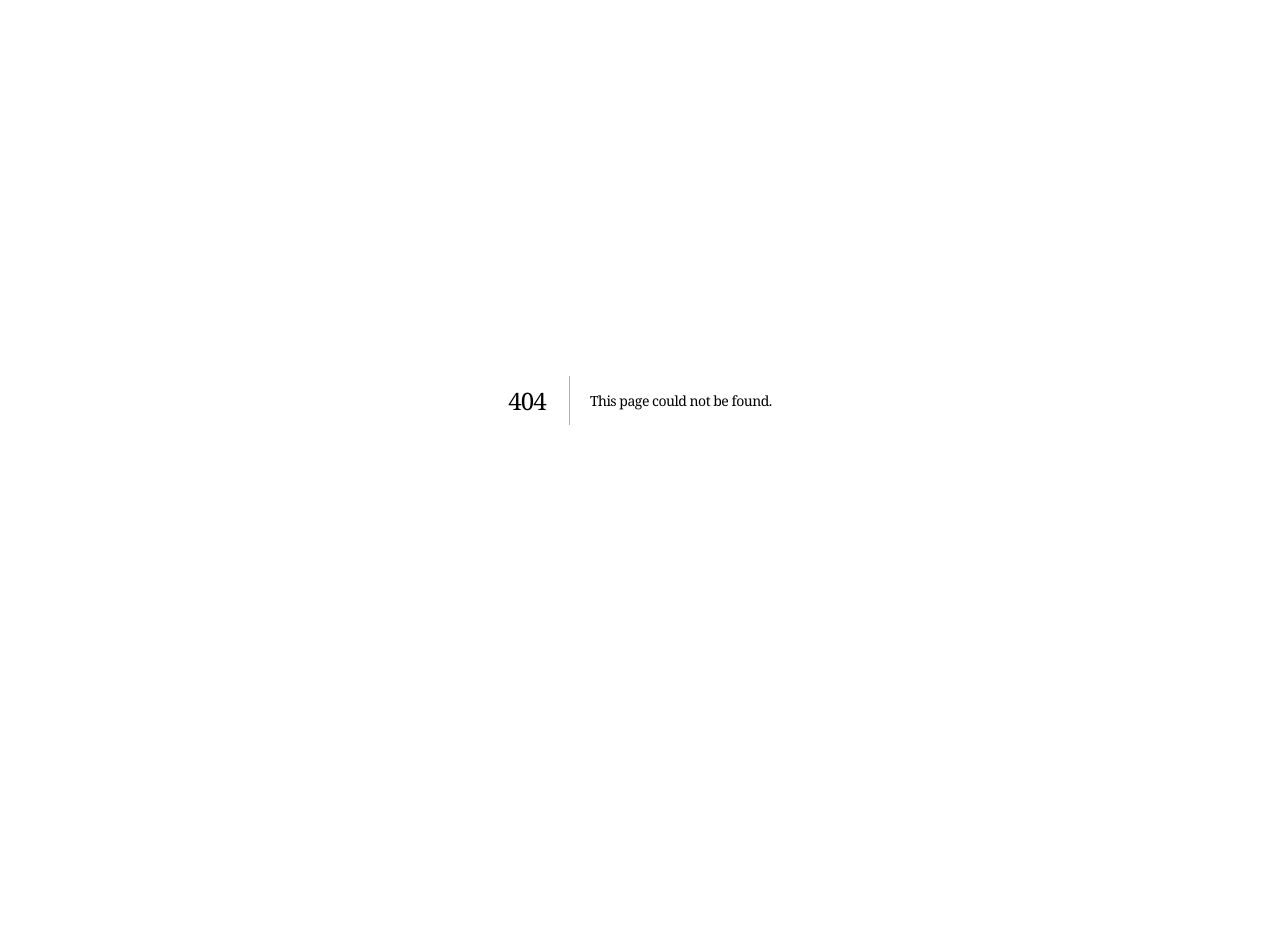
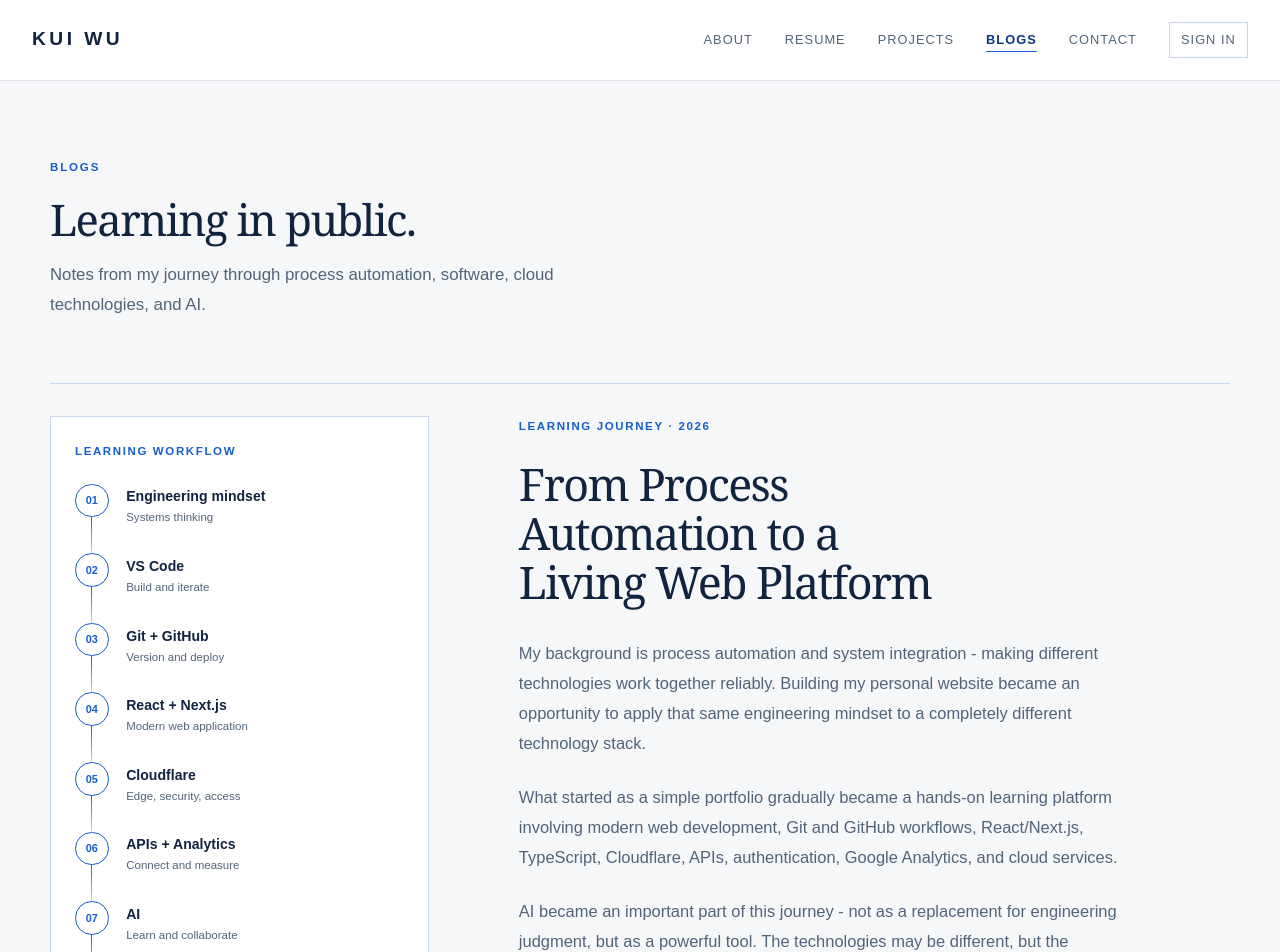
Before and after one commit to kwcontrols/KW-Portfolio, a Next.js app: page /blog in a window 1280 px wide. Before the commit this address had no page. Shown: the top 952 px of the page. Before the commit the page ends 800 px from the top, so only its background shows below. Built offline with nearby package versions, Linux system fonts and the light colour scheme; no server answers.

Commit message:
Add first public learning journey blog

```diff
--- /dev/null
+++ b/app/blog/page.tsx
@@ -0,0 +1,92 @@
+import type { Metadata } from "next";
+import { SiteFooter } from "../SiteFooter";
+import { SiteHeader } from "../SiteHeader";
+
+export const metadata: Metadata = {
+  title: "Blogs | Kui Wu",
+  description: "Notes from my journey through process automation, software, cloud technologies, and AI.",
+};
+
+const workflow = [
+  ["01", "Engineering mindset", "Systems thinking"],
+  ["02", "VS Code", "Build and iterate"],
+  ["03", "Git + GitHub", "Version and deploy"],
+  ["04", "React + Next.js", "Modern web application"],
+  ["05", "Cloudflare", "Edge, security, access"],
+  ["06", "APIs + Analytics", "Connect and measure"],
+  ["07", "AI", "Learn and collaborate"],
+  ["08", "Automation design", "Improve engineering efficiency"],
+];
+
+export default function BlogPage() {
+  return (
+    <div className="site-shell" id="page-start">
+      <SiteHeader />
+      <main>
+        <section className="blog-page">
+          <header className="blog-intro">
+            <p className="section-index">Blogs</p>
+            <h1>Learning in public.</h1>
+            <p>Notes from my journey through process automation, software, cloud technologies, and AI.</p>
+          </header>
+
+          <article className="blog-feature">
+            <aside className="workflow-panel" aria-label="Technology learning workflow">
+              <p className="workflow-kicker">Learning workflow</p>
+              <div className="workflow-list">
+                {workflow.map(([number, title, detail], index) => (
+                  <div className="workflow-step" key={title}>
+                    <div className="workflow-node"><span>{number}</span></div>
+                    <div>
+                      <strong>{title}</strong>
+                      <small>{detail}</small>
+                    </div>
+                    {index < workflow.length - 1 ? <span className="workflow-line" aria-hidden="true" /> : null}
+                  </div>
+                ))}
+              </div>
+            </aside>
+
+            <div className="blog-article-copy">
+              <p className="blog-meta">Learning Journey · 2026</p>
+              <h2>From Process Automation to a Living Web Platform</h2>
+
+              <p>My background is process automation and system integration - making different technologies work together reliably. Building my personal website became an opportunity to apply that same engineering mindset to a completely different technology stack.</p>
+
+              <p>What started as a simple portfolio gradually became a hands-on learning platform involving modern web development, Git and GitHub workflows, React/Next.js, TypeScript, Cloudflare, APIs, authentication, Google Analytics, and cloud services.</p>
+
+              <p>AI became an important part of this journey - not as a replacement for engineering judgment, but as a powerful tool. The technologies may be different, but the engineering principles are remarkably familiar: understand the interfaces, trace the data, test assumptions, secure the boundaries, and solve problems systematically.</p>
+
+              <p>This website now represents more than a portfolio. It is an ongoing experiment in <strong>learning AI, learning how to work effectively with AI, and exploring how to leverage it as a powerful engineering tool to improve the efficiency and quality of my process automation design work.</strong></p>
+            </div>
+          </article>
+        </section>
+      </main>
+      <SiteFooter />
+
+      <style>{`
+        .blog-page{max-width:1180px;margin:0 auto;padding:clamp(2.5rem,6vw,5rem) 0 clamp(4rem,8vw,7rem)}
+        .blog-intro{max-width:720px;margin-bottom:clamp(2.5rem,5vw,4.5rem)}
+        .blog-intro h1{margin-bottom:1.2rem}
+        .blog-intro p:last-child{max-width:62ch;margin-bottom:0;font-size:1.05rem}
+        .blog-feature{display:grid;grid-template-columns:minmax(250px,.72fr) minmax(0,1.35fr);gap:clamp(2.5rem,7vw,6.5rem);align-items:start;padding-top:2rem;border-top:1px solid var(--line)}
+        .workflow-panel{position:sticky;top:7rem;padding:1.5rem;background:#fff;border:1px solid var(--line)}
+        .workflow-kicker,.blog-meta{margin:0 0 1.4rem;color:var(--blue);font-size:.72rem;font-weight:700;letter-spacing:.14em;text-transform:uppercase}
+        .workflow-list{display:grid;gap:0}
+        .workflow-step{position:relative;display:grid;grid-template-columns:2.35rem 1fr;gap:.85rem;min-height:4.35rem}
+        .workflow-node{position:relative;z-index:2;display:grid;place-items:center;width:2.1rem;height:2.1rem;border:1px solid var(--blue);border-radius:50%;background:#fff;color:var(--blue);font-size:.68rem;font-weight:700}
+        .workflow-line{position:absolute;left:1.02rem;top:2.05rem;bottom:-.05rem;width:1px;background:linear-gradient(var(--blue),var(--line))}
+        .workflow-step strong,.workflow-step small{display:block}
+        .workflow-step strong{padding-top:.18rem;color:var(--ink);font-size:.88rem}
+        .workflow-step small{margin-top:.18rem;color:var(--ink-soft);font-size:.72rem;line-height:1.35}
+        .blog-article-copy{max-width:720px}
+        .blog-article-copy h2{max-width:18ch;margin-bottom:2rem;font-size:clamp(2rem,3.5vw,3.25rem)}
+        .blog-article-copy>p:not(.blog-meta){max-width:66ch;margin:0;font-size:1.03rem;line-height:1.82}
+        .blog-article-copy>p+p{margin-top:1.5rem!important}
+        .blog-article-copy strong{color:var(--ink);font-weight:700}
+        @media(max-width:780px){.blog-feature{grid-template-columns:1fr}.workflow-panel{position:static}.workflow-list{grid-template-columns:repeat(2,minmax(0,1fr));gap:1rem}.workflow-step{min-height:auto}.workflow-line{display:none}}
+        @media(max-width:520px){.workflow-list{grid-template-columns:1fr}}
+      `}</style>
+    </div>
+  );
+}
```
